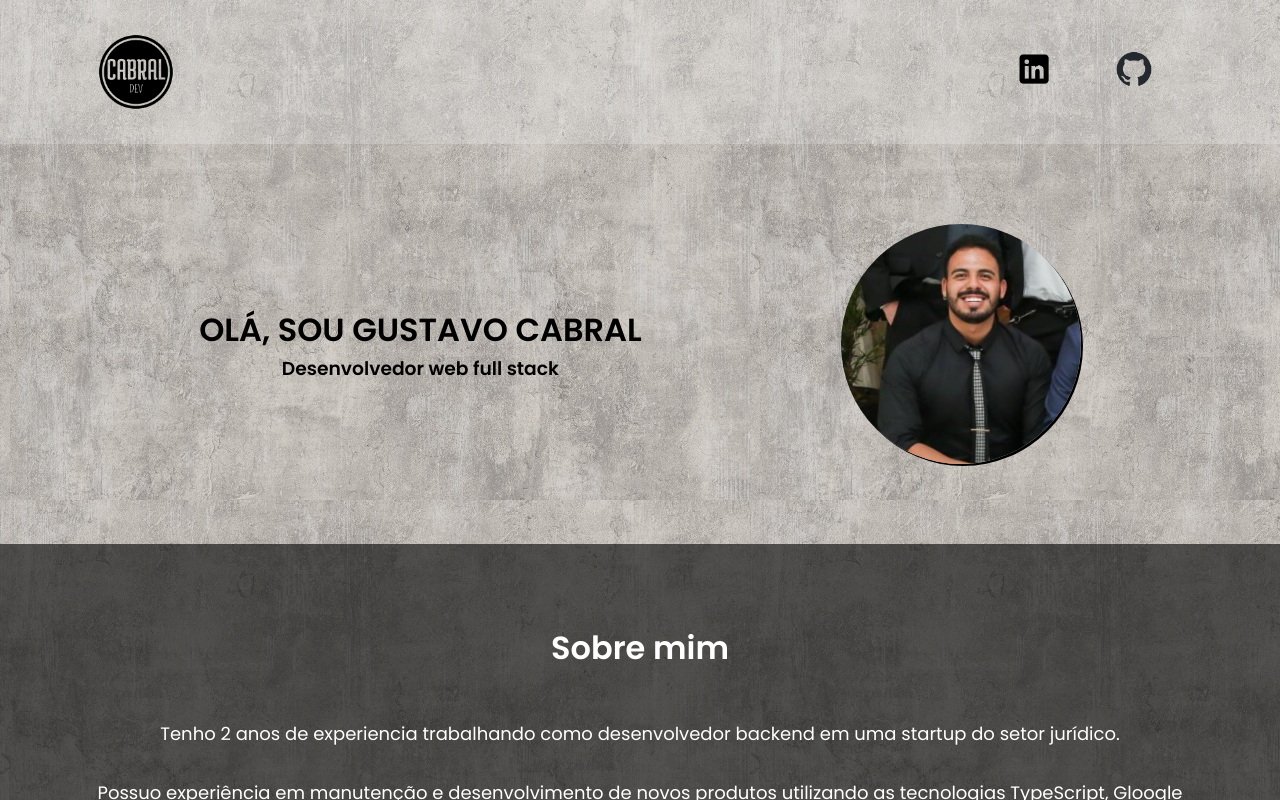
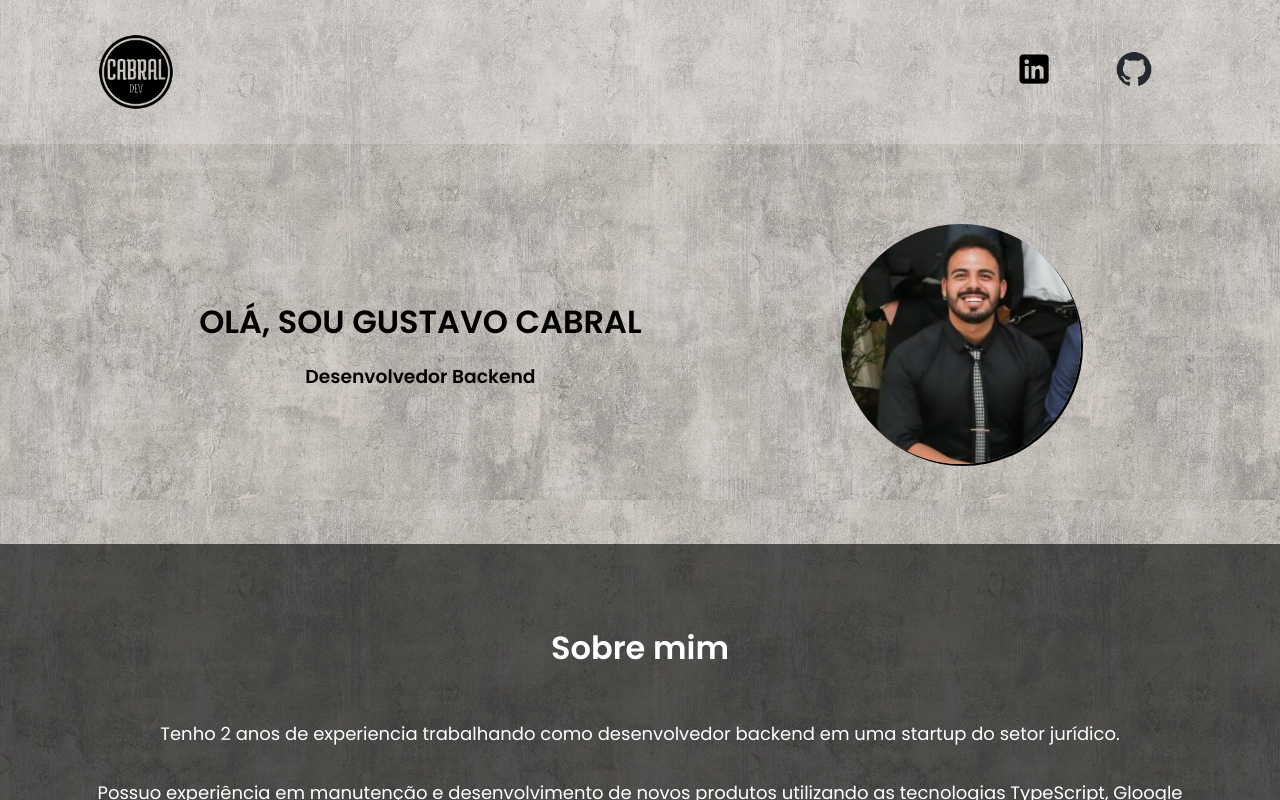
Before and after one commit to GusCabraal/portfolio-web, a React (Vite) app: page / in a window 1280 px wide. Shown: the top 800 px of the page. Built offline with nearby package versions, Linux system fonts and the light colour scheme.

Commit message:
feat: atualiza a seção profile

```diff
--- a/src/components/Profile/index.tsx
+++ b/src/components/Profile/index.tsx
@@ -6,7 +6,7 @@ export function Profile() {
       <Container>
           <div>
             <h1>OLÁ, SOU GUSTAVO CABRAL</h1>
-            <h3>Desenvolvedor web full stack</h3>
+            <h3>Desenvolvedor Backend</h3>
           </div>
           <img src={profileImg} alt="cabralzinho" />
       </Container>
--- a/src/components/Profile/style.ts
+++ b/src/components/Profile/style.ts
@@ -14,8 +14,8 @@ export const Container = styled.section`
     h1 {
       font-size: 2rem;
       text-align: left;
+      margin-bottom: 1rem;
     }
-
   }
 
   img {
```
